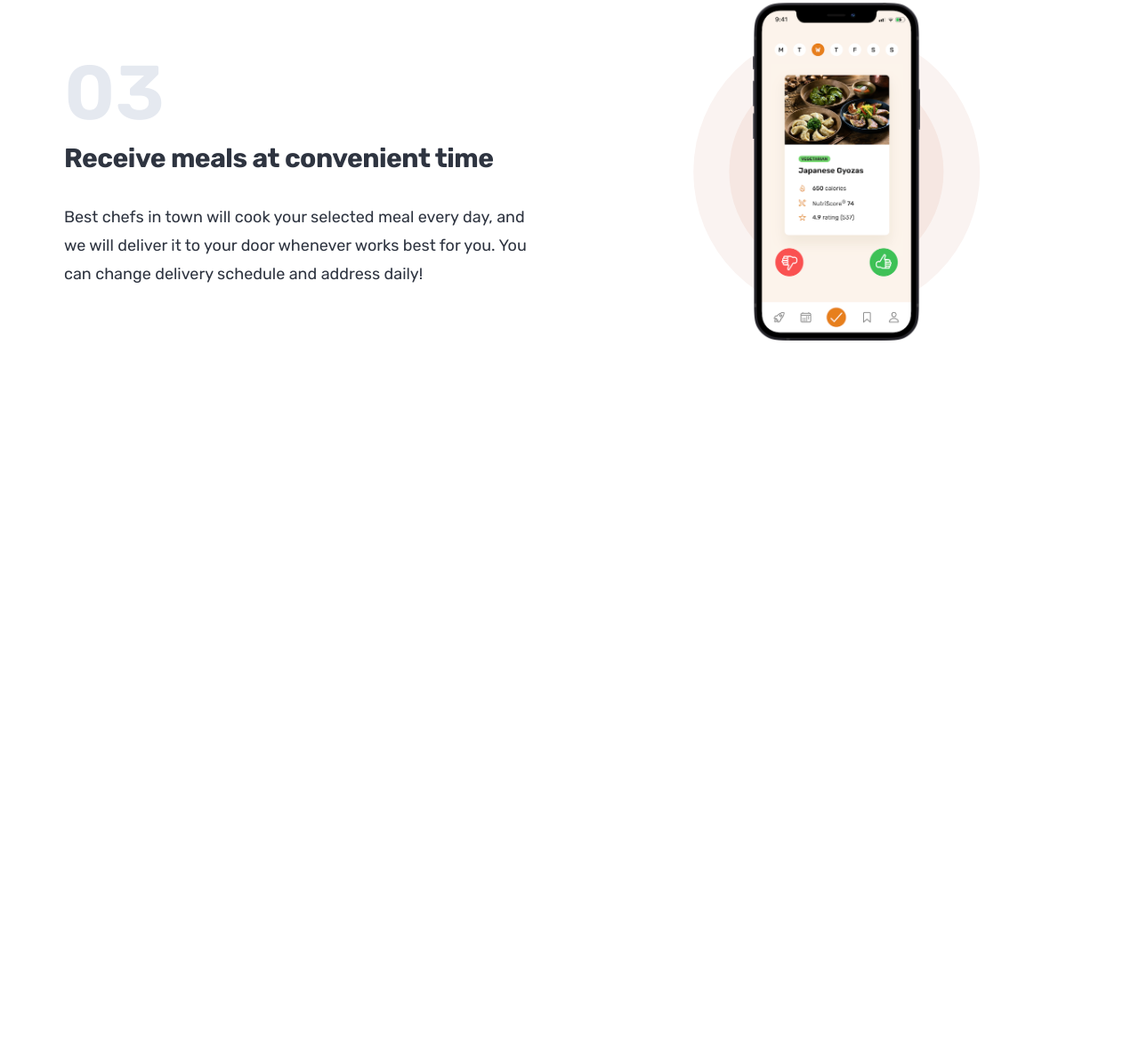
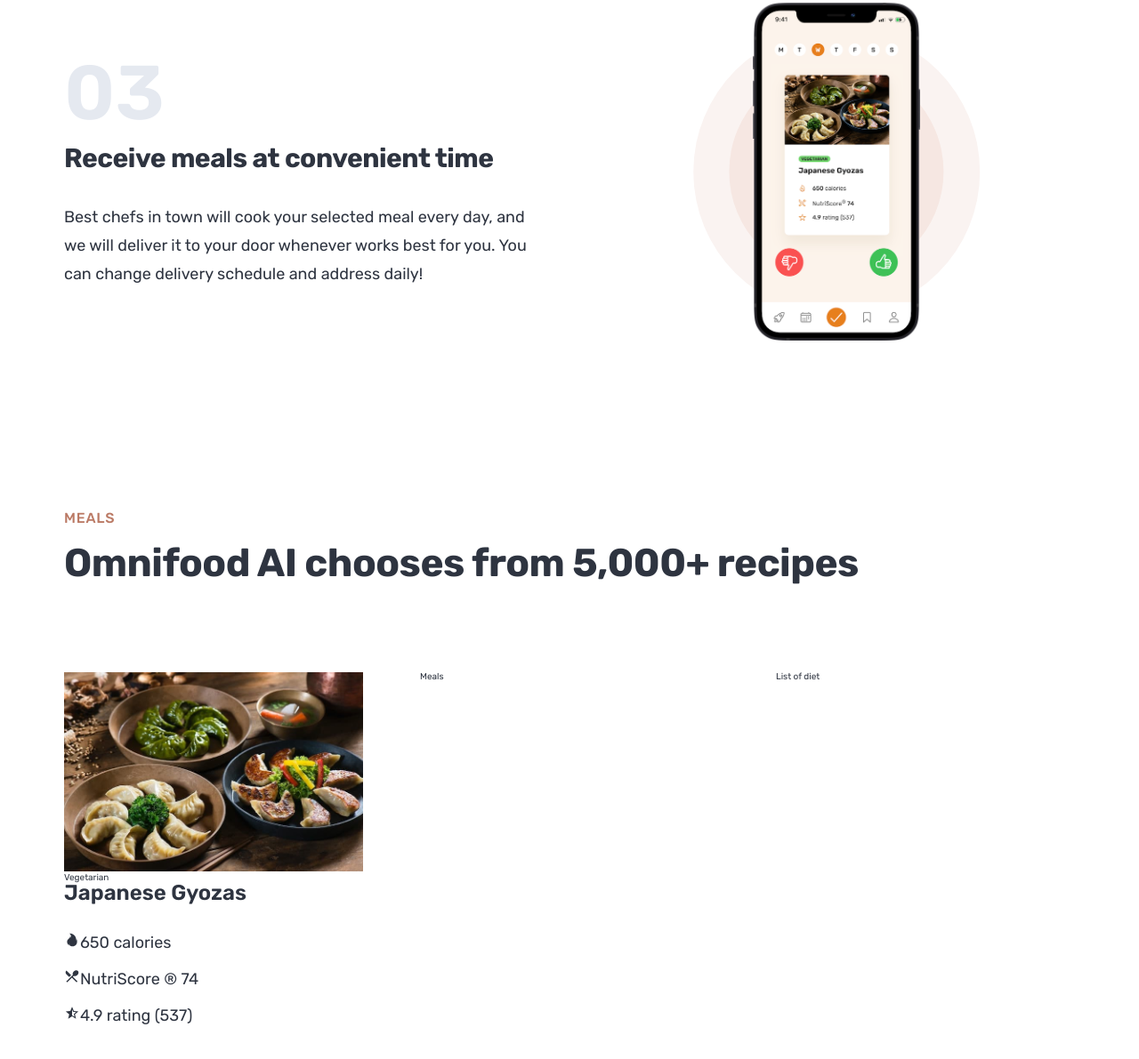
Before and after one commit to xyzdelete/WebsiteProject11132022, a plain HTML site: page index.html in a window 1280 px wide. Shown: the part 2128-3319 px from the top of the page at 89% size. Before the commit the page ends 2607 px from the top, so only its background shows below. Drawn offline with nearby package versions, Linux system fonts and the light colour scheme.

Commit message:
Build the Meals Section part 1

```diff
--- a/css/style.css
+++ b/css/style.css
@@ -208,3 +208,33 @@
 .step-img {
     width: 35%;
 }
+
+/******************************/
+/* MEALS SECTION */
+/******************************/
+
+.section-meals {
+    padding: 9.6rem 0;
+}
+
+.meal-title {
+    font-size: 2.4rem;
+    color: #2e3440;
+    font-weight: 600;
+    margin-bottom: 3.2rem;
+}
+
+.meal-attributes {
+    list-style: none;
+    display: flex;
+    flex-direction: column;
+    gap: 2rem;
+}
+
+.meal-attributes {
+    font-size: 1.8rem;
+}
+
+.meal-img {
+    width: 100%;
+}
--- a/index.html
+++ b/index.html
@@ -14,6 +14,11 @@
 
         <link rel="stylesheet" href="css/general.css" />
         <link rel="stylesheet" href="css/style.css" />
+
+        <script
+            type="module"
+            src="https://unpkg.com/ionicons@4.5.10-0/dist/ionicons/ionicons.esm.js"
+        ></script>
 
         <title>Omnifood</title>
     </head>
@@ -201,6 +206,45 @@
                     </div>
                 </div>
             </section>
+
+            <section class="section-meals">
+                <div class="container">
+                    <span class="subheading">Meals</span>
+                    <h2 class="heading-secondary">
+                        Omnifood AI chooses from 5,000+ recipes
+                    </h2>
+                </div>
+
+                <div class="container grid grid--3-cols">
+                    <div class="meal">
+                        <img
+                            src="img/meals/meal-1.jpg"
+                            class="meal-img"
+                            alt="Japanese Gyozas"
+                        />
+                        <span class="tag">Vegetarian</span>
+
+                        <p class="meal-title">Japanese Gyozas</p>
+
+                        <ul class="meal-attributes">
+                            <li class="meal-attribute">
+                                <ion-icon name="flame"></ion-icon
+                                ><span>650 calories</span>
+                            </li>
+                            <li class="meal-attribute">
+                                <ion-icon name="restaurant"></ion-icon
+                                ><span>NutriScore &reg; 74</span>
+                            </li>
+                            <li class="meal-attribute">
+                                <ion-icon name="star-half"></ion-icon
+                                ><span>4.9 rating (537)</span>
+                            </li>
+                        </ul>
+                    </div>
+                    <div class="meal">Meals</div>
+                    <div class="list">List of diet</div>
+                </div>
+            </section>
         </main>
     </body>
 </html>
```
